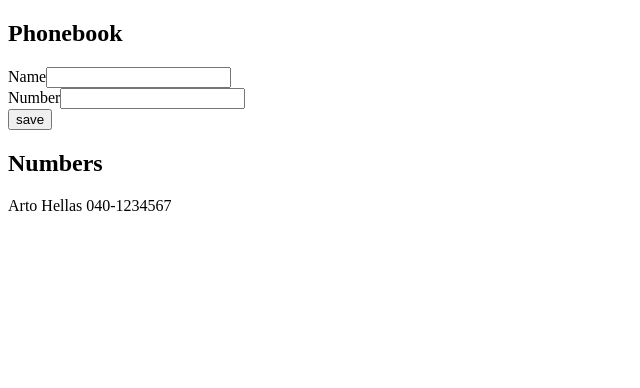
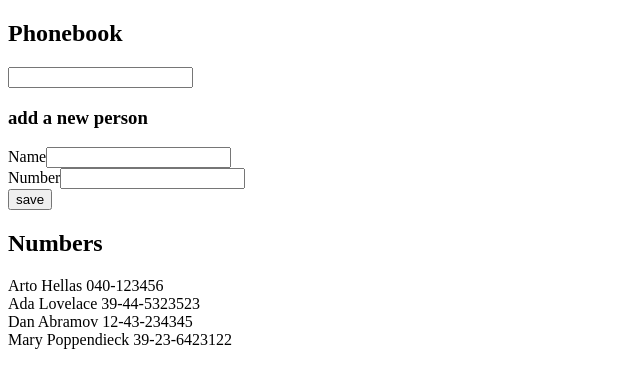
Before and after one commit to Lukasedv/fullstackopen, a React (Create React App) app in the folder part2/phonebook/: page / in a window 1280 px wide. Shown: the top 388 px of the page, without its empty margins (0-640 px from the left). Built offline with nearby package versions, Linux system fonts and the light colour scheme.

Commit message:
part 2.9 done

```diff
--- a/part2/phonebook/src/App.js
+++ b/part2/phonebook/src/App.js
@@ -1,14 +1,15 @@
 import React, { useState } from 'react'
 
 const App = () => {
-  const [ persons, setPersons ] = useState([
-    {
-      name: 'Arto Hellas',
-      number: '040-1234567'
-   }
+  const [persons, setPersons] = useState([
+    { name: 'Arto Hellas', number: '040-123456' },
+    { name: 'Ada Lovelace', number: '39-44-5323523' },
+    { name: 'Dan Abramov', number: '12-43-234345' },
+    { name: 'Mary Poppendieck', number: '39-23-6423122' }
   ])
   const [ newName, setNewName ] = useState('')
   const [ newNumber, setNewNumber ] = useState('')
+  const [ searchPerson, setSearchPerson] = useState('')
 
   const userExists = (name) => {
     return persons.some(function(el) {
@@ -40,6 +41,10 @@
     setNewNumber(event.target.value)
   }
 
+  const handleSearch = (event) => {
+    setSearchPerson(event.target.value)
+  }
+
   const Person = ({ name, number }) => {
     return(
       <div>
@@ -51,6 +56,11 @@
   return (
     <div>
       <h2>Phonebook</h2>
+      <input
+          value={searchPerson}
+          onChange={handleSearch}
+      />
+      <h3>add a new person</h3>
       <form onSubmit={addPerson}>
       <div>
         Name
@@ -69,8 +79,8 @@
         <button type="submit">save</button>
       </form>
       <h2>Numbers</h2>
-      {persons.map(person =>
-        <Person key={person.name} name={person.name} number={person.number} />
+      {persons.filter(person => person.name.includes(searchPerson)).map(filteredPerson =>
+        <Person key={filteredPerson.name} name={filteredPerson.name} number={filteredPerson.number} />
         )}
     </div>
   )
```
